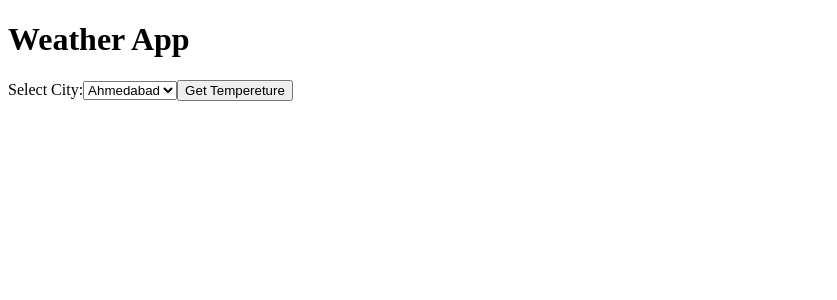
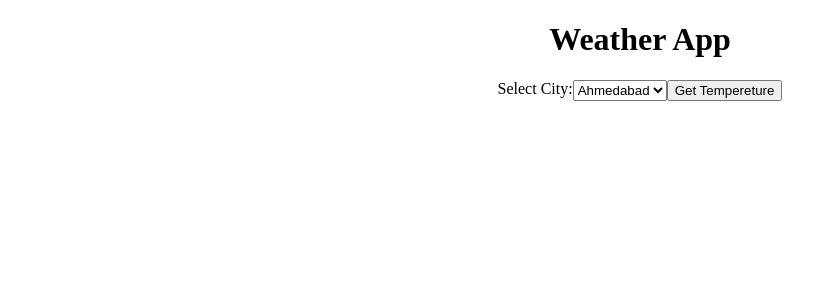
Before and after one commit to imyagnesh/js_Nous_training, a React app: page / in a window 1280 px wide. Shown: the top 300 px of the page, without its empty margins (0-837 px from the left). Built offline with nearby package versions, Linux system fonts and the light colour scheme.

Commit message:
CSS changes
CSS changes

```diff
--- a/WeatherApp.css
+++ b/WeatherApp.css
@@ -1,39 +1,23 @@
-.todo-wrapper {
+.weather-error {
     height: 100vh;
     display: flex;
     flex-direction: column;
+    background-color: red;
 }
 
-.todo-wrapper > h1 {
+  h1 {
     text-align: center;
 }
 
-.todo-wrapper > form {
+.weather {
     margin: 1rem 0;
     display: flex;
     justify-content: center;
 }
 
-.list-wrapper {
-    flex: 1;
-    overflow: auto;
+
+.weather > button {
+
+    flex-wrap: wrap;
+
 }
-
-.list-container {
-    display: flex;
-    margin: 1rem;
-    align-items: center;
-}
-
-.list-container > span {
-    flex: 1;
-    padding: 0 1rem;
-}
-
-.filter-wrapper {
-    display: flex;
-}
-
-.filter-wrapper > button {
-    flex: 1;
-}
--- a/WeatherApp.js
+++ b/WeatherApp.js
@@ -1,43 +1,48 @@
-import React, { Component, createRef } from 'react';
+import React, { Component, createRef, PureComponent } from 'react';
 import './WeatherApp.css';
 import ErrorMsg from './Error';
 import LoadingMsg from './Loading';
 
-class WeatherApp extends Component {
+class WeatherApp extends PureComponent {
   constructor(props) {
     super(props);
     this.state = {
       cityList: [
-        { id: '1', value: 'ahmedabad', cityName: 'Ahmedabad' },
+        { id: '1', value: 'ahmedabad', cityName: 'Ahmedabad', },
         { id: '2', value: 'banglore', cityName: 'Banglore' },
         { id: '3', value: 'Delhi', cityName: 'Delhi' },
       ],
+      selectedCity:'ahmedabad',
       error: null,
       isLoaded: false,
       apiResponse: [],
     };
+    this.handleChange = this.handleChange.bind(this);
   }
 
+  handleChange(e) {
 
+    this.setState({ selectedCity: e.target.value },()=>{
+      console.log("city Selected="+this.state.selectedCity);
+    });
+
+  }
 
   getTemperature = () => {
     console.log('getTemperature');
+    console.log("city Selected="+this.state.selectedCity);
+    this.setState({ isLoaded: true });
     fetch('https://jsonplaceholder.typicode.com/todos/1')
       .then(res => res.json())
       .then(
         result => {
           setTimeout(
-            () =>  console.log('timeout'),
-            1000
+            function () {
+              this.setState({ isLoaded: false });
+            }.bind(this),
+            1500,
           );
-          console.log(result);
-          this.setState({
-            isLoaded: false,
-          });
         },
-        // Note: it's important to handle errors here
-        // instead of a catch() block so that we don't swallow
-        // exceptions from actual bugs in components.
         error => {
           this.setState({
             isLoaded: false,
@@ -48,7 +53,7 @@ class WeatherApp extends Component {
   };
 
   render() {
-    const { error, isLoaded } = this.state;
+    const { error, isLoaded,selectedCity } = this.state;
     if (error) {
       return (
         <>
@@ -65,9 +70,9 @@ class WeatherApp extends Component {
       return (
         <>
           <h1>Weather App</h1>
-          <div>
+          <div className='weather'>
             <label>Select City:</label>
-            <select>
+            <select value={this.state.selectedCity} onChange={this.handleChange} >
               {this.state.cityList.map(city => (
                 <option key={city.id} value={city.value}>
                   {city.cityName}
```
